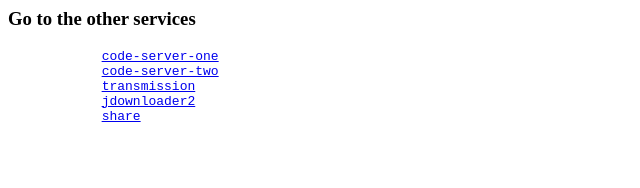
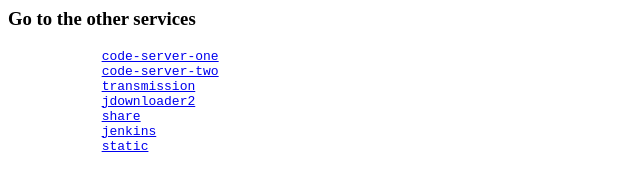
Before and after one commit to silversaber/Docker-Compose--Redis, a plain HTML site: page index.html in a window 1280 px wide. Shown: the whole page, without its empty margins (0-640 px from the left). Drawn offline with Linux system fonts and the light colour scheme.

Commit message:
Update index.html

```diff
--- a/index.html
+++ b/index.html
@@ -11,6 +11,8 @@
             <a href="/transmission">transmission</a>
             <a href="/jdownloader2">jdownloader2</a>
             <a href="/share">share</a>
+            <a href="/jenkins">jenkins</a>
+            <a href="/static">static</a>
             </pre>
         </article>
     </body>
```
